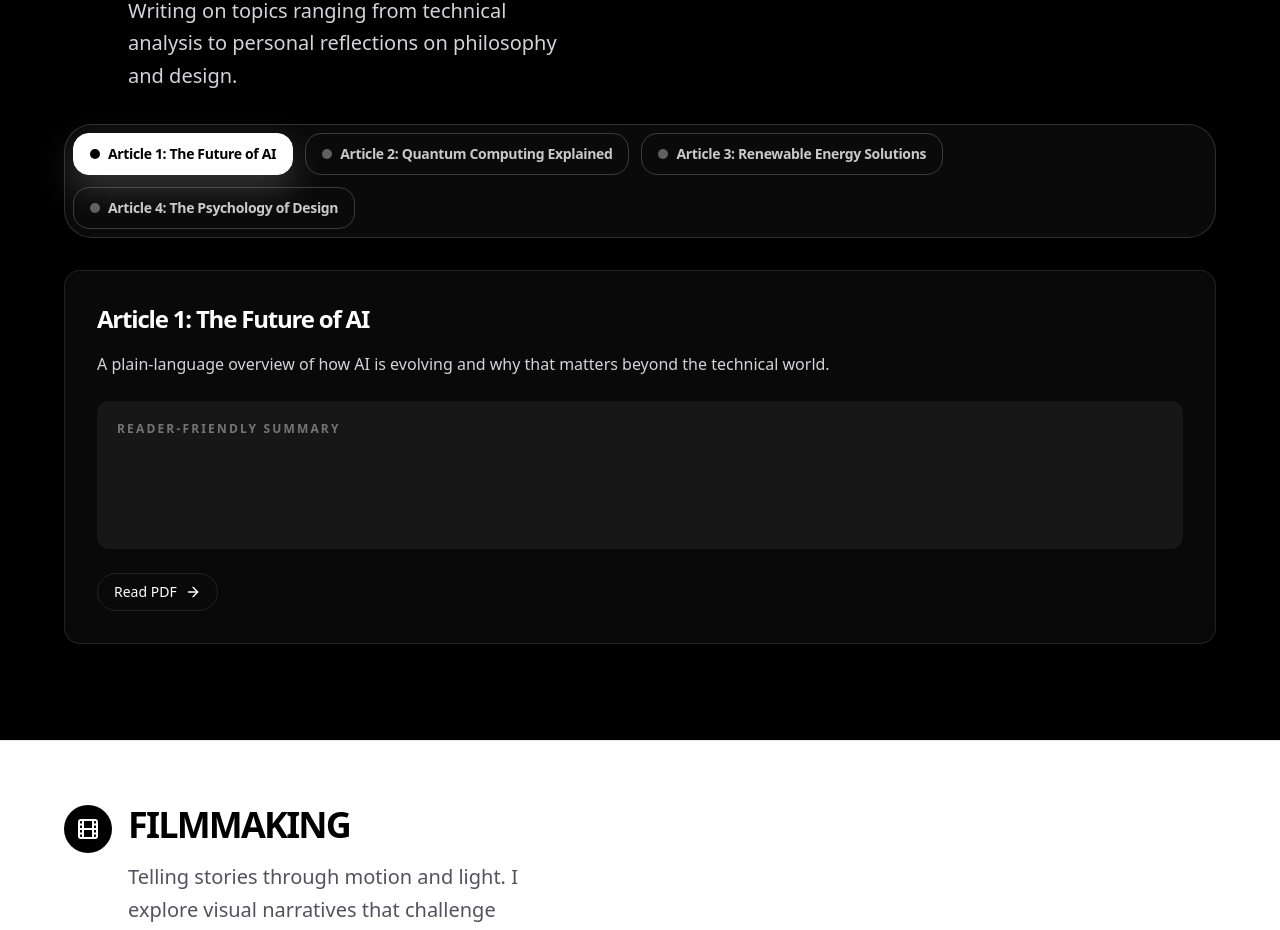
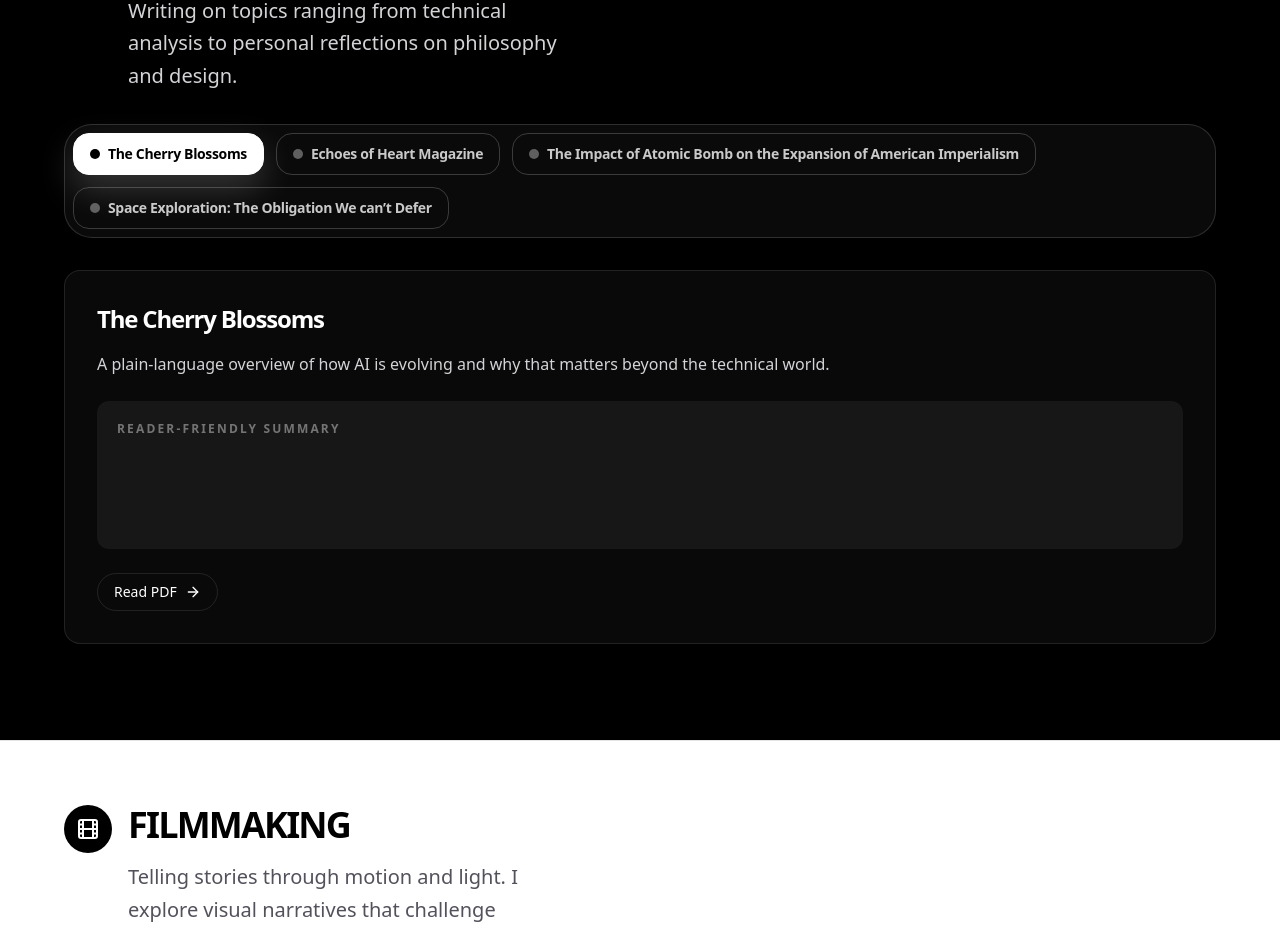
Before and after one commit to MHcave/website, a Next.js app: page / in a window 1280 px wide. Shown: the part 3340-4270 px from the top of the page. Built offline with nearby package versions, Linux system fonts and the light colour scheme.

Commit message:
Rename article titles

```diff
--- a/app/page.tsx
+++ b/app/page.tsx
@@ -104,10 +104,10 @@ const SECTIONS = [
     icon: <BookOpen className="w-6 h-6" />,
     description: "Writing on topics ranging from technical analysis to personal reflections on philosophy and design.",
     files: [
-      { src: "/articles/article1.pdf", title: "Article 1: The Future of AI", description: "A plain-language overview of how AI is evolving and why that matters beyond the technical world." },
-      { src: "/articles/article2.pdf", title: "Article 2: Quantum Computing Explained", description: "A simplified explanation of quantum computing designed for readers who are curious but not specialists." },
-      { src: "/articles/article3.pdf", title: "Article 3: Renewable Energy Solutions", description: "A reader-friendly look at how sustainable energy choices connect to real-world environmental challenges." },
-      { src: "/articles/article4.pdf", title: "Article 4: The Psychology of Design", description: "A reflection on how design shapes human attention, emotion, and everyday decision-making." },
+      { src: "/articles/article1.pdf", title: "The Cherry Blossoms", description: "A plain-language overview of how AI is evolving and why that matters beyond the technical world." },
+      { src: "/articles/article2.pdf", title: "Echoes of Heart Magazine", description: "A simplified explanation of quantum computing designed for readers who are curious but not specialists." },
+      { src: "/articles/article3.pdf", title: "The Impact of Atomic Bomb on the Expansion of American Imperialism", description: "A reader-friendly look at how sustainable energy choices connect to real-world environmental challenges." },
+      { src: "/articles/article4.pdf", title: "Space Exploration: The Obligation We can’t Defer", description: "A reflection on how design shapes human attention, emotion, and everyday decision-making." },
     ]
   },
   {
```
